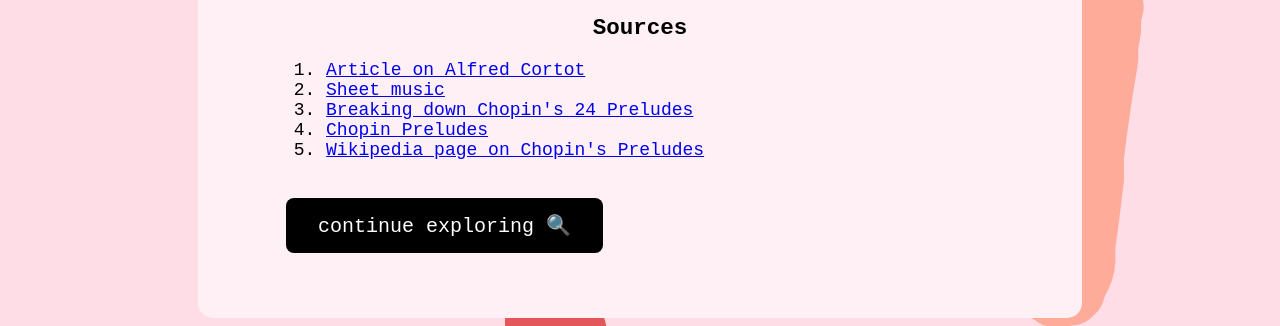
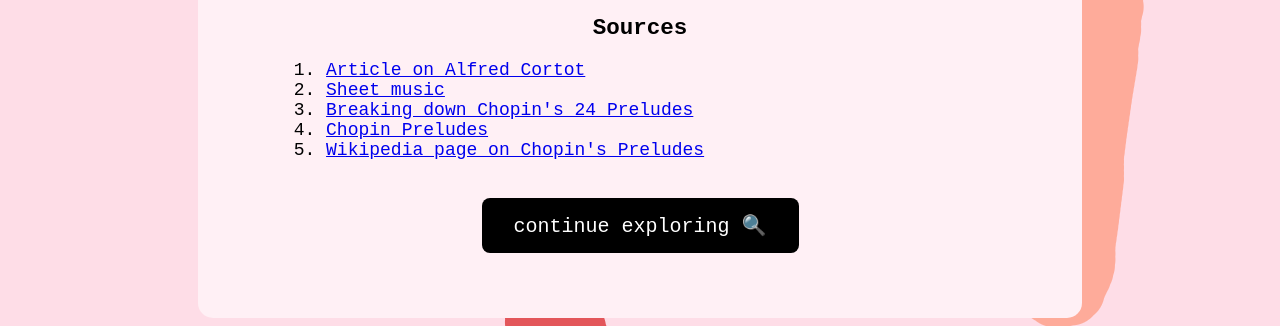
Before and after one commit to co0lbean/music-randomiser, a website: page 24preludesno17.html in a window 1280 px wide. Shown: the part 3575-3901 px from the top of the page. Drawn offline with Linux system fonts and the light colour scheme.

Commit message:
reposition export button in 24 preludes page

```diff
--- a/24preludesno17.html
+++ b/24preludesno17.html
@@ -115,9 +115,8 @@
                 </ol>
             </p>
         </div>
-        <div class="button">
+    <div class="randomise-button">
         <button type="button" id="randomise">continue exploring 🔍</button>
-    </div>
     </div>
 
     <!--this is closing div above this line is for background above, don't remove or else the style will breakdown-->
```
